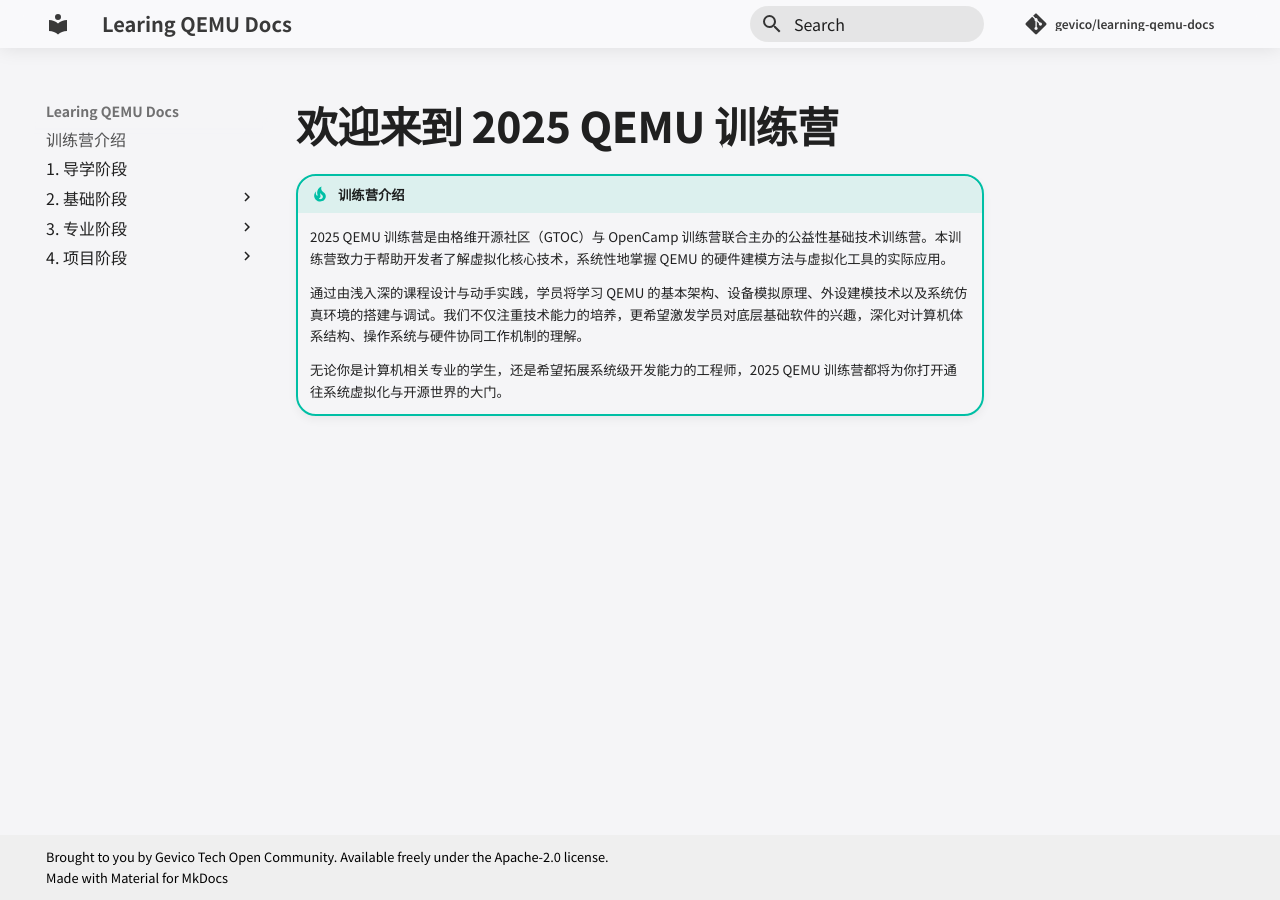
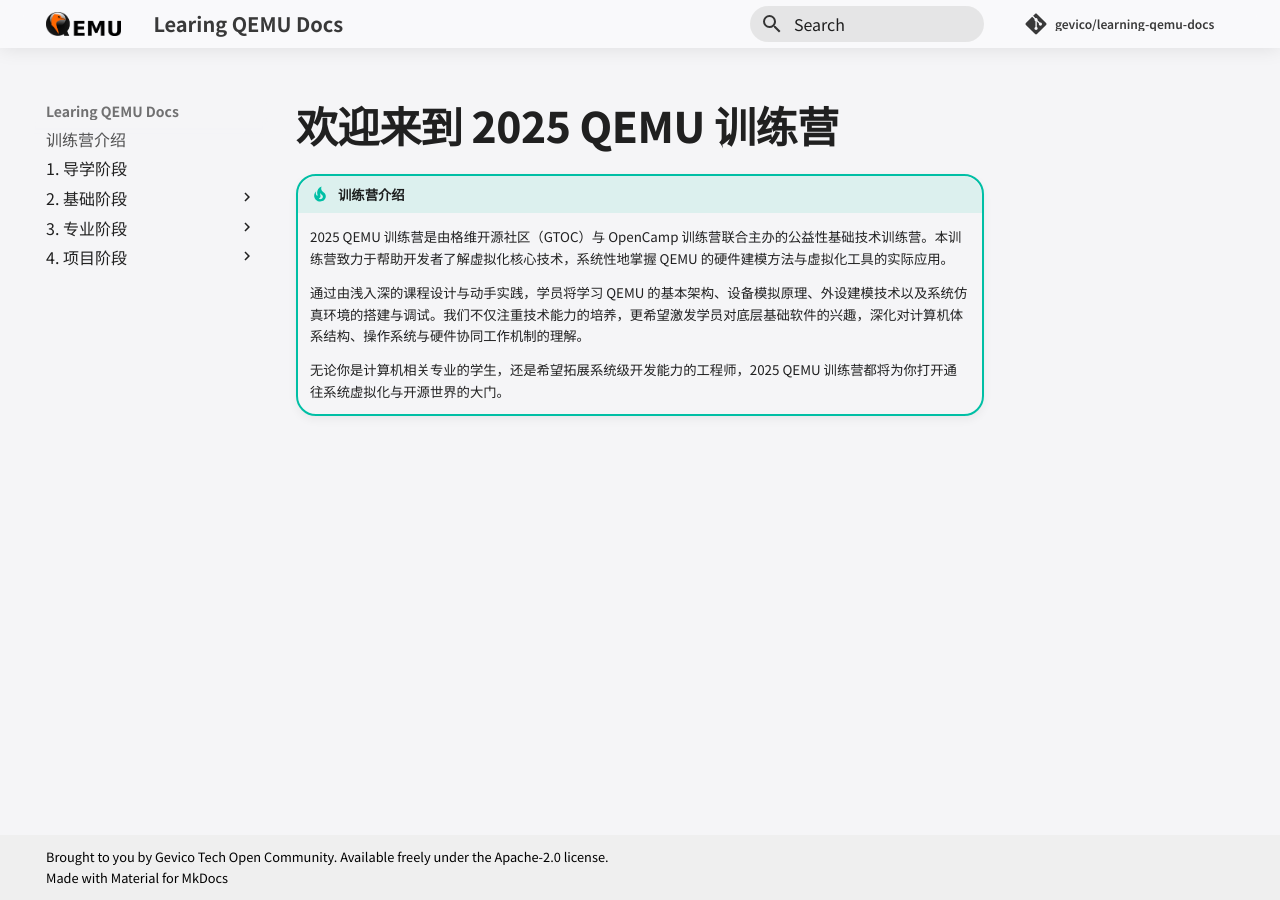
Before and after one commit to zevorn/learning-qemu-docs, an MkDocs documentation site: the page built from docs/index.md, in a window 1280 px wide. Built offline with MkDocs 1.6.1 and Material for MkDocs 9.7.7, drawn with Linux system fonts in a browser that asks for light colours; comment, search, counter and statistics services are not loaded.

Commit message:
image: add logo

```diff
--- a/mkdocs.yml
+++ b/mkdocs.yml
@@ -6,6 +6,7 @@ copyright: Brought to you by <a href="https://github.com/gevico/">Gevico Tech Op
 
 theme:
     name: material
+    logo: image/Qemu-logo.png
     palette:
         scheme: auto
 
```
Also changed, not shown: docs/image/Qemu-logo.png (added).
